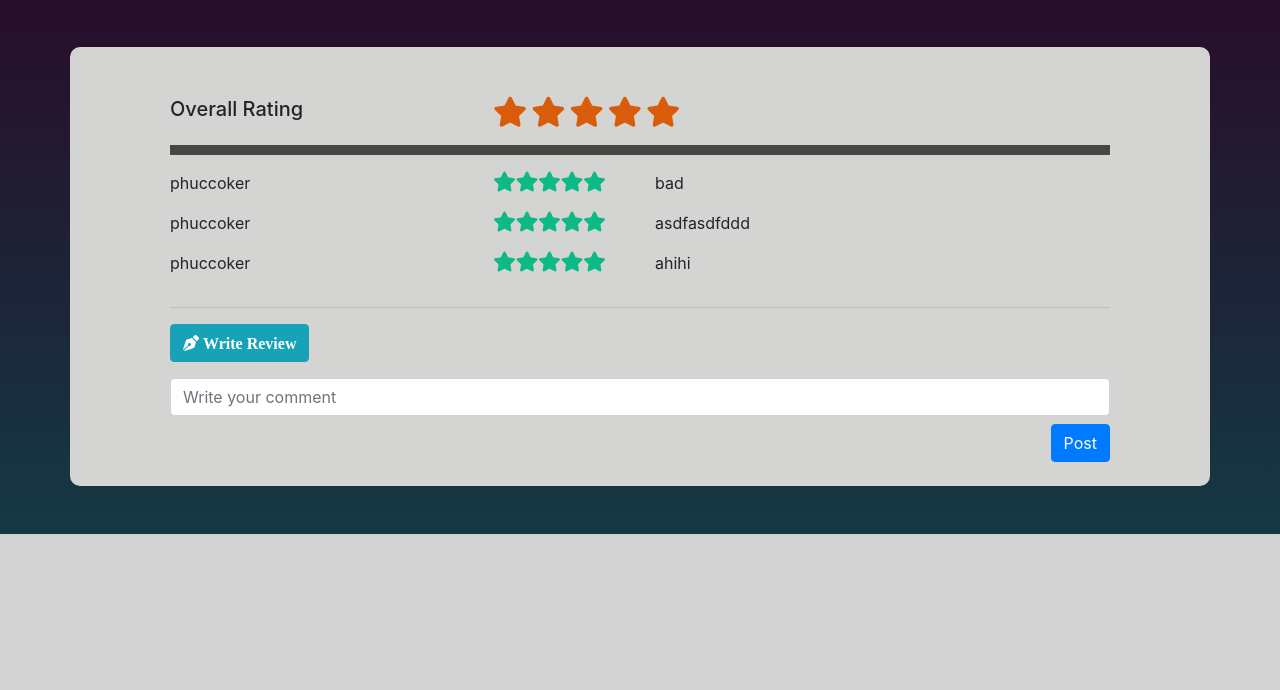
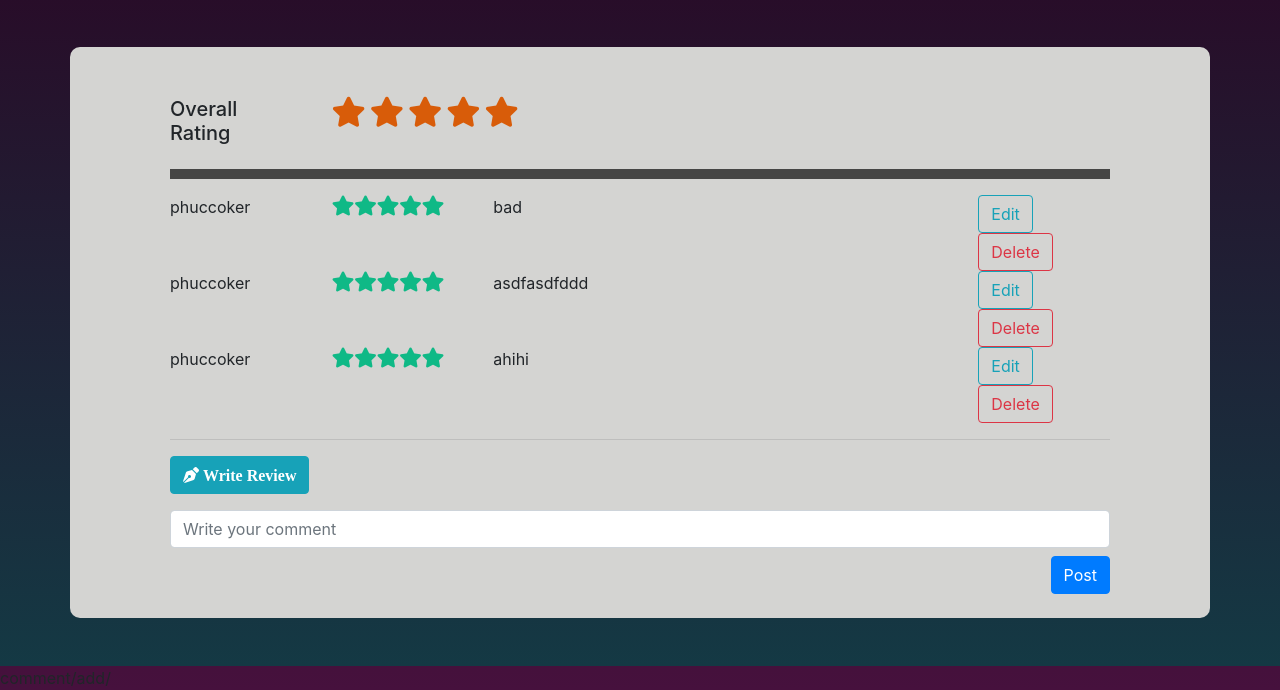
Before and after one commit to longlamduc/Intek-Movie-IMDB, a Django app: page /movie/1/ in a window 1280 px wide. Shown: the part 370-1060 px from the top of the page. Before the commit the page ends 904 px from the top, so only its background shows below. Run offline with Django 3.2, Linux system fonts and the light colour scheme; a user stored in the database is signed in; data comes from the database, SQL or seed files in the repository; both versions use the stored data as it was after the commit; some libraries are stand-ins or nearby versions; grey boxes are pictures that could not be loaded.

Commit message:
finish comment field

```diff
--- a/imdb_django/comments/models.py
+++ b/imdb_django/comments/models.py
@@ -6,6 +6,3 @@ class Comment(models.Model):
    username = models.CharField(max_length=100)
    movie = models.ForeignKey(Movie, on_delete=models.CASCADE)
    content = models.CharField(max_length=500)
-
-   def __str__(self):
-       return self.title
--- a/imdb_django/movies/templates/movies/detail.html
+++ b/imdb_django/movies/templates/movies/detail.html
@@ -129,7 +129,7 @@
             <div class="row">
                 <div class="col-md-12">
                     <div class="row">
-                        <div class="col-md-4">
+                        <div class="col-md-2">
                             <h5>Overall Rating</h5>
                         </div>
                         <div class="col-md-4 text-warning">
@@ -144,8 +144,9 @@
                     <hr style="border-width: 10px; border-color: #111111b9">
 
                     {% for comment in movie.comment_set.all %}
+
                     <div class="row">
-                        <div class="col-md-4">
+                        <div class="col-md-2">
                             <p>{{ comment.username }}</p>
                         </div>
                         <div class="col-md-2 text-warning">
@@ -154,8 +155,15 @@
                                 class="fa fa-star"></i>
                         </div>
                         <div class="col-md-6">
-                            <p>{{ comment.content }}</p>
+                            <p id="comment-{{comment.id}}">{{ comment.content }}</p>
                         </div>
+                        {% if user.username == comment.username %}
+                        <div class="col-sm-2">
+                            <button type="button" class="btn btn-outline-info"
+                            onclick="toggleCommentFormEdit( {{comment.id}} )">Edit</button>
+                            <a href="{% url 'delete_comment' movie.id comment.id %}" class="btn btn-outline-danger" >Delete</a>
+                        </div>
+                        {% endif %}
                     </div>
                     {% endfor %}
 
@@ -169,13 +177,13 @@
                             </div>
                             <div class="row pb-3" id="comment">
                                 <div class="col-md-12">
-                                    <form action="{% url 'add_comment' movie.id %}" method="post">
+                                    <form id="form-comment" action="comment/add/" method="post">
                                       {% csrf_token %}
                                         <label class="sr-only"
-                                            for="inlineFormInputName2">Name</label>
+                                            for="comment-content">content</label>
                                         <input type="text"
                                             class="form-control mb-2"
-                                            id="inlineFormInputName2"
+                                            id="comment-content"
                                             placeholder="Write your comment"
                                             name="content">
                                         <button type="submit" class="btn
@@ -189,7 +197,7 @@
                 </div>
             </section>
 
-
+comment/add/
 <script>
     $(function() {
        $(window).scroll(function () {
@@ -209,6 +217,14 @@ $(document).ready(function() {
   });
 
 });
+function toggleCommentFormEdit(comment_id){
+    var form = document.getElementById("form-comment");
+    form.action = "comment/edit/"+comment_id+"/";
+    var content_area = document.getElementById("comment-content");
+    var content_val = document.getElementById("comment-"+comment_id).innerHTML;
+    content_area.value = content_val;
+
+};
 function toggleCommentForm() {
   var x = document.getElementById("comment");
   if (x.style.display === "none") {
@@ -216,6 +232,6 @@ function toggleCommentForm() {
   } else {
     x.style.display = "none";
   }
-}
+};
 </script>
             {% endblock %}
```
Also changed, not shown: imdb_django/comments/forms.py (deleted, +0 -7 lines), imdb_django/comments/views.py (+5 -20 lines), imdb_django/db.sqlite3.
